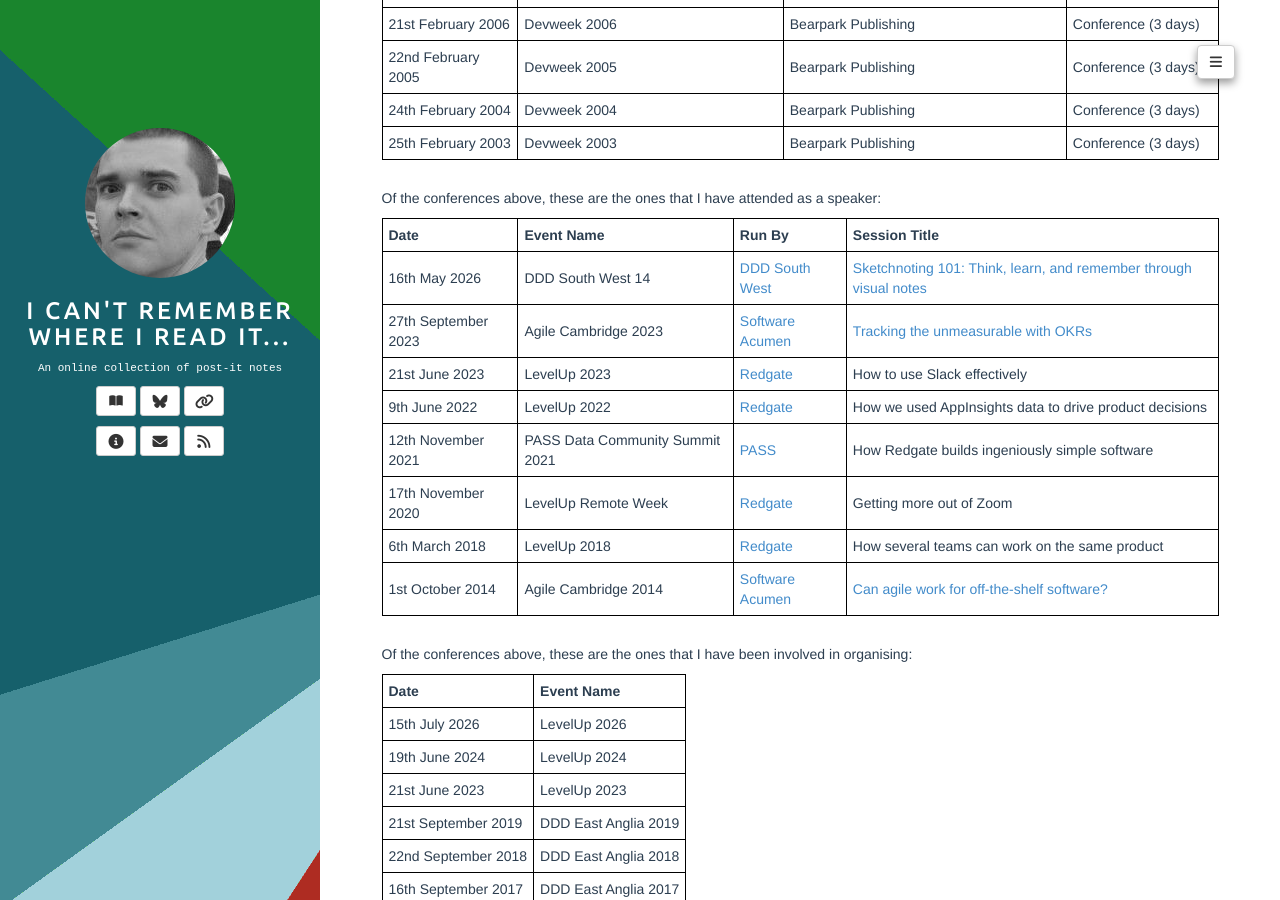
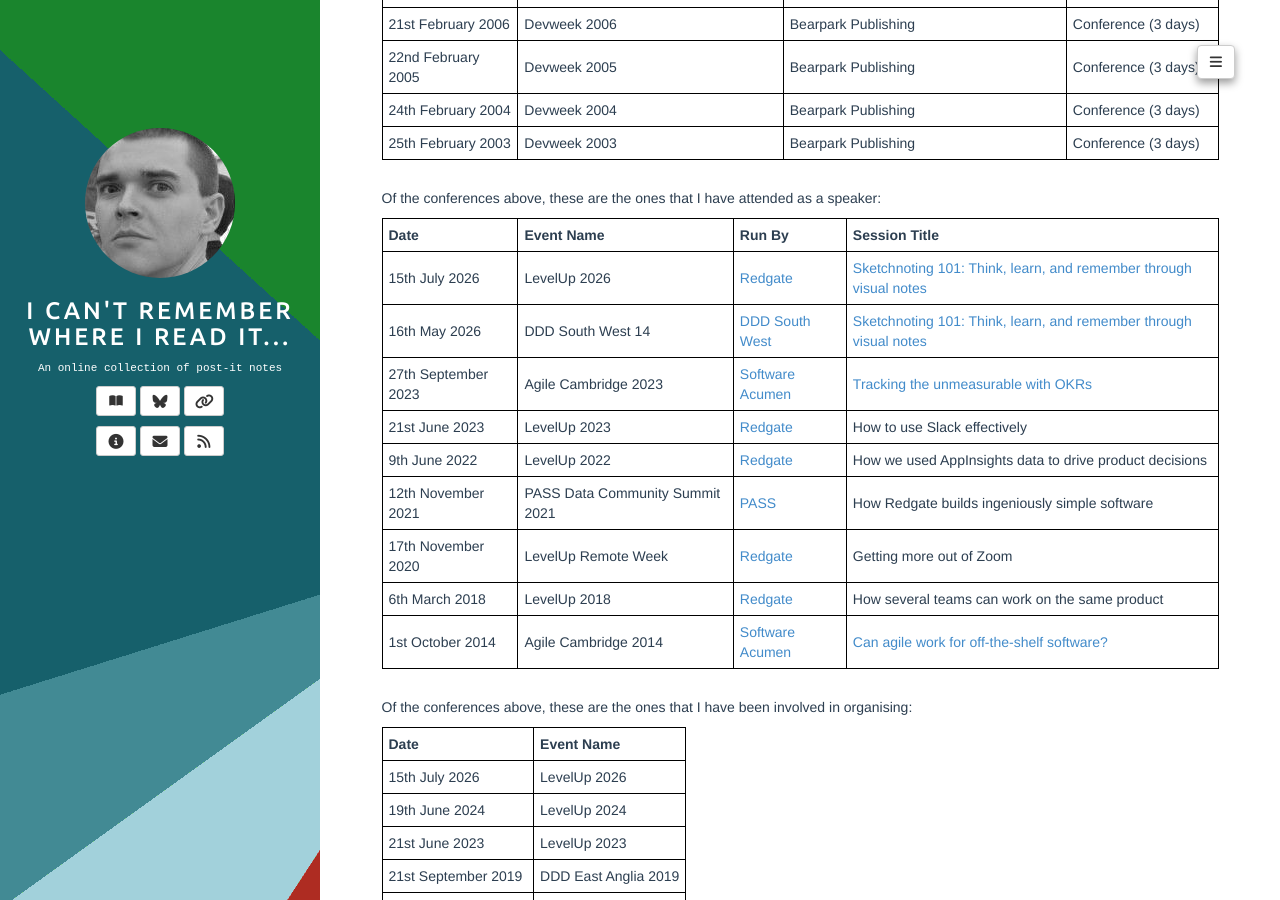
Before and after one commit to adrianbanks/adrianbanks.github.io, a Jekyll site: the page built from training.md, in a window 1280 px wide and 900 px high, scrolled down 3878 px. Built offline with Jekyll 4.4.1, drawn with Linux system fonts in a browser that asks for light colours.

Commit message:
Add speaking date

```diff
--- a/training.md
+++ b/training.md
@@ -112,6 +112,7 @@ Of the conferences above, these are the ones that I have attended as a speaker:
 
 | **Date**            | **Event Name**                   | **Run By**            | **Session Title**                                                       |
 | ------------------- | -------------------------------- | --------------------- | ----------------------------------------------------------------------- |
+| 15th July 2026      | LevelUp 2026                     | [Redgate][22]         | [Sketchnoting 101: Think, learn, and remember through visual notes][37] |
 | 16th May 2026       | DDD South West 14                | [DDD South West][2]   | [Sketchnoting 101: Think, learn, and remember through visual notes][37] |
 | 27th September 2023 | Agile Cambridge 2023             | [Software Acumen][10] | [Tracking the unmeasurable with OKRs][34]                               |
 | 21st June 2023      | LevelUp 2023                     | [Redgate][22]         | How to use Slack effectively                                            |
```
